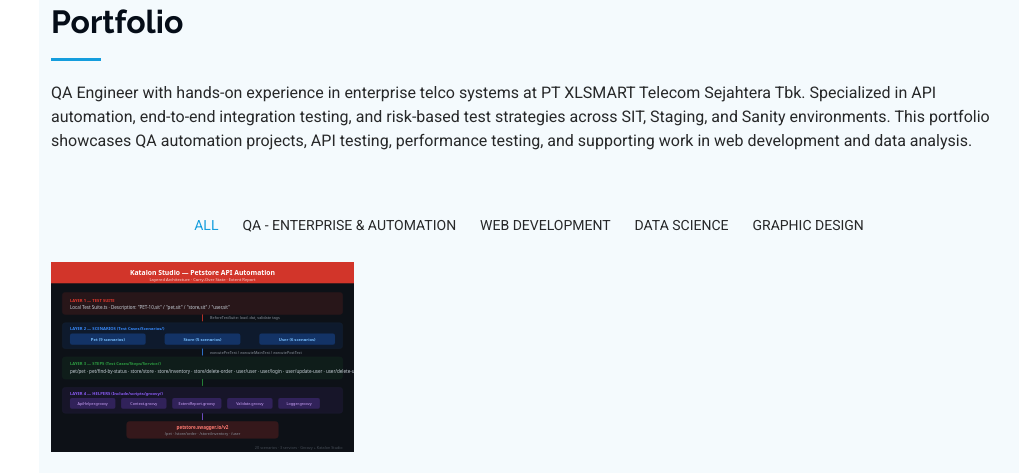
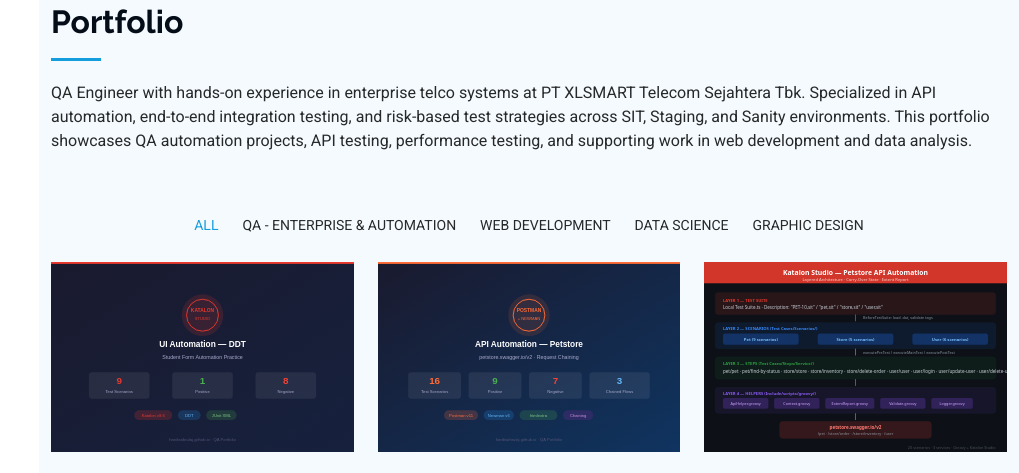
Before and after one commit to hardisahrulaj/hardisahrulaj.github.io, a plain HTML site: page index.html in a window 1280 px wide. Shown: the part 4659-5132 px from the top of the page, without its empty margins (261-1280 px from the left). Drawn offline with Linux system fonts and the light colour scheme; grey boxes are pictures that could not be loaded.

Commit message:
Revert "A"
This reverts commit abf5f086eef8f1cde0757a832d1f205eff3288d5.

```diff
--- a/index.html
+++ b/index.html
@@ -385,7 +385,7 @@
 
       <div class="row gy-4 isotope-container" data-aos="fade-up" data-aos-delay="200">
 
-        <div class="col-lg-4 col-md-6 portfolio-item isotope-item filter-books" style="display:none">
+        <div class="col-lg-4 col-md-6 portfolio-item isotope-item filter-books">
           <div class="portfolio-content h-100">
             <img src="assets/img/katalon-ddt/1.svg" class="img-fluid" alt="Katalon Studio UI Automation DDT">
             <div class="portfolio-info">
@@ -397,7 +397,7 @@
           </div>
         </div><!-- End Portfolio Item -->
 
-        <div class="col-lg-4 col-md-6 portfolio-item isotope-item filter-books" style="display:none">
+        <div class="col-lg-4 col-md-6 portfolio-item isotope-item filter-books">
           <div class="portfolio-content h-100">
             <img src="assets/img/postman-petstore/1.svg" class="img-fluid" alt="Postman Petstore API Automation">
             <div class="portfolio-info">
```
